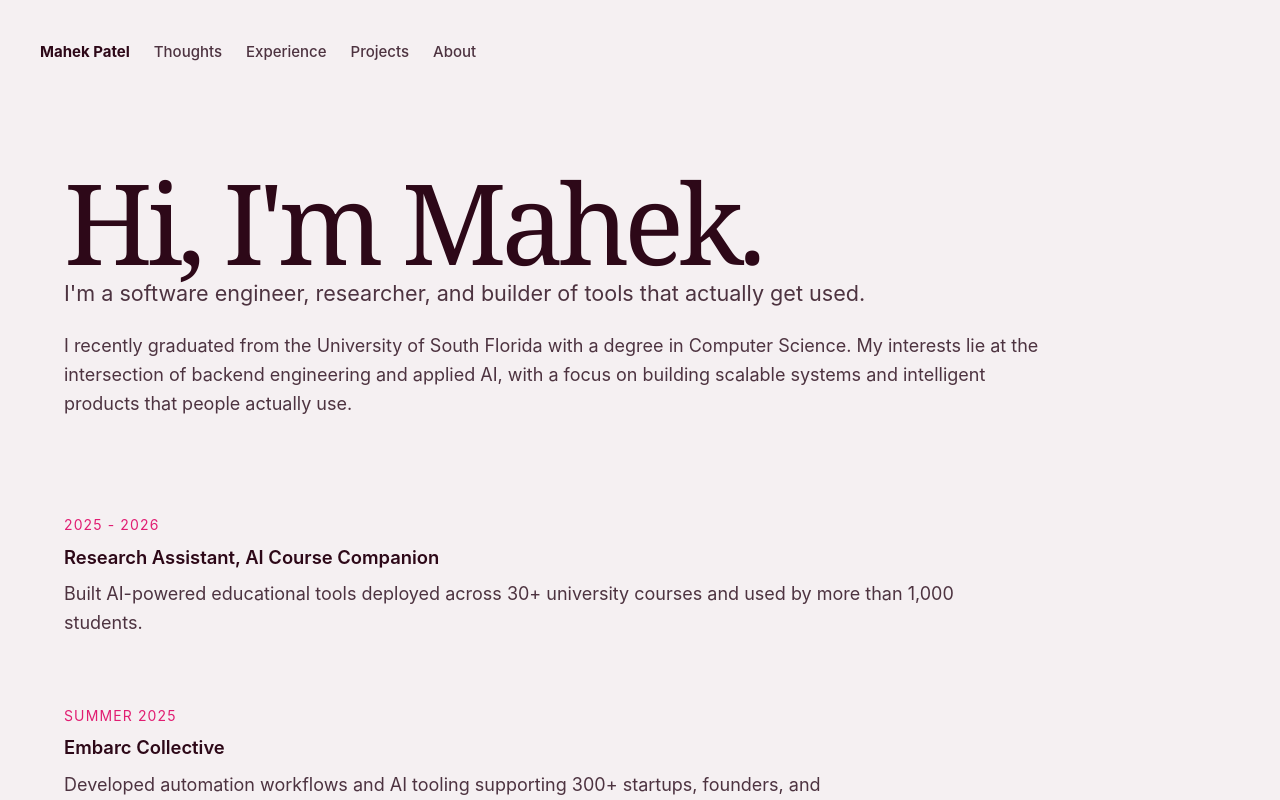
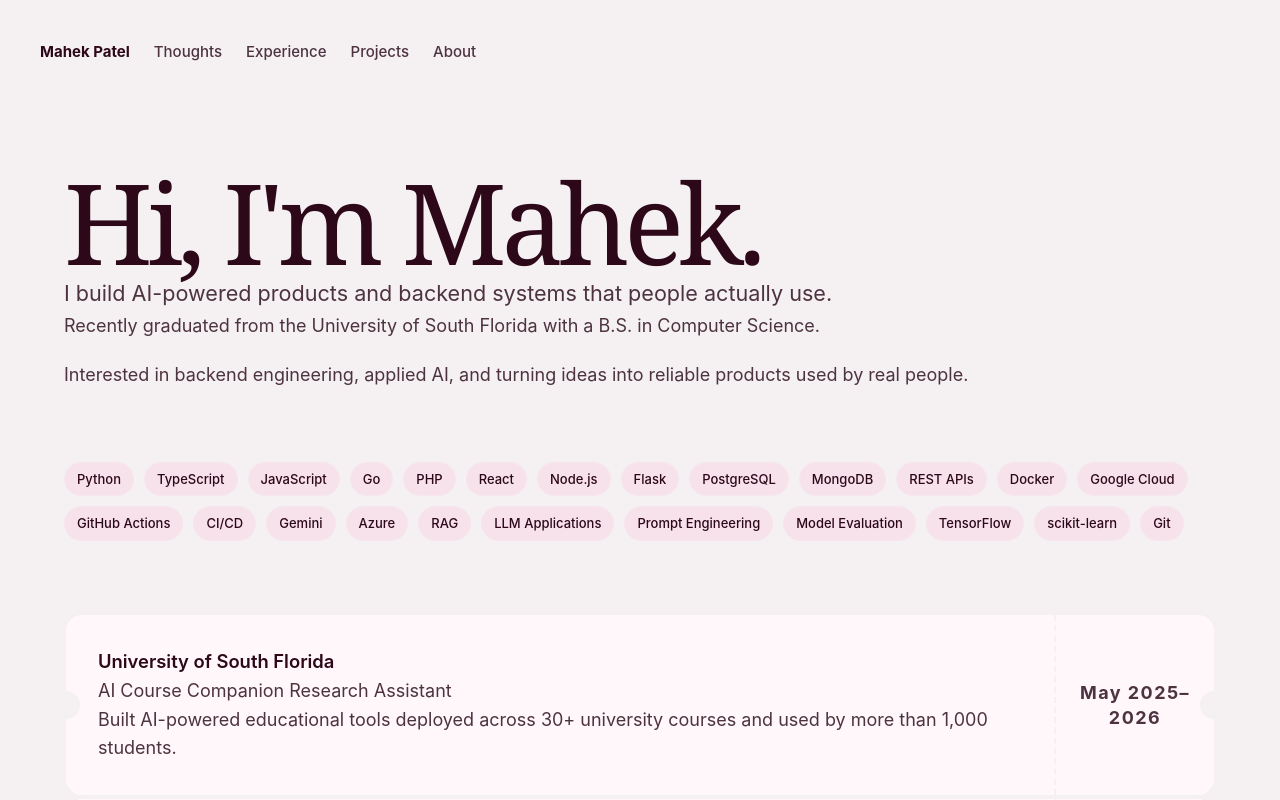
Before and after one commit to mahekp05/personal-website, a React (Vite) app in the folder app/: page / in a window 1280 px wide. Shown: the top 800 px of the page. Built offline with nearby package versions, Linux system fonts and the light colour scheme.

Commit message:
Update website styling and information

```diff
--- a/app/src/data/experience.ts
+++ b/app/src/data/experience.ts
@@ -7,22 +7,23 @@ export type WorkItem = {
   demo?: string;
   technologies?: string[];
 };
+
 export const experience: WorkItem[] = [
   {
     id: 1,
-    title: "Embarc Collective",
+    title: "Techincal Operations Intern @ Embarc Collective",
     period: "Jun 2025 – Aug 2025",
     description:
-      "Built automation workflows, data pipelines, and internal AI tools supporting 300+ startups across operations, analytics, and internal tooling — including user interviews with 12+ coaches to surface workflow pain points.",
+      "Built automation workflows, data pipelines, and AI-powered internal tools supporting operations across a network of 300+ startups. Designed and implemented onboarding systems, LLM-driven interview summarization services, and data integrations that improved workflow efficiency and restored reporting reliability.",
     technologies: ["Python", "Airtable", "Zapier", "OpenAI"],
   },
-  {
-    id: 2,
-    title: "Research Assistant (Applied AI Software Engineer)",
-    period: "May 2025 – May 2026",
-    description:
-      "Research Assistant at USF building AI-powered learning tools deployed across 30+ courses and 1,000+ students — reducing instructor FAQ review time from ~2 hours daily to under 15 minutes.",
-    demo: "https://www.usf.edu/ai-cybersecurity-computing/news/2026/bellini-college-expands-ai-course-companion-to-enhance-teaching-and-student-learning.aspx",
-    technologies: ["PHP", "Google Cloud Storage", "HTML", "CSS", "Gemini", "Azure OpenAI"],
-  },
+{
+  id: 2,
+  title: "Research Assistant (Applied AI Software Engineer) @ USF",
+  period: "May 2025 – May 2026",
+  description:
+    "Built and deployed AI-powered applications serving 1,000+ students across 30+ courses, including a RAG-based knowledge assistant, AI Podcast Generator, automated FAQ pipelines, and LLM confidence-scoring systems. Developed backend services, data pipelines, prompt workflows, and user-facing features integrating Gemini, Azure OpenAI, PostgreSQL, and Google Cloud Storage.",
+  demo: "https://www.usf.edu/ai-cybersecurity-computing/news/2026/bellini-college-expands-ai-course-companion-to-enhance-teaching-and-student-learning.aspx",
+  technologies: ["PHP", "PostgreSQL", "Google Cloud Storage", "Gemini", "Azure OpenAI"],
+}
 ];
--- a/app/src/pages/About.tsx
+++ b/app/src/pages/About.tsx
@@ -17,6 +17,22 @@ export default function About() {
           ))}
         </section>
 
+<section className="tech-section">
+  <h2>Tools I Use</h2>
+
+  <div className="tech-cloud">
+    <span>Python</span>
+    <span>TypeScript</span>
+    <span>React</span>
+    <span>PostgreSQL</span>
+    <span>PHP</span>
+    <span>Google Cloud</span>
+    <span>Azure OpenAI</span>
+    <span>Gemini</span>
+    <span>Docker</span>
+    <span>Git</span>
+  </div>
+</section>
       </main>
     </>
   );
--- a/app/src/pages/FieldNotes.tsx
+++ b/app/src/pages/FieldNotes.tsx
@@ -16,7 +16,7 @@ export default function FieldNotes() {
         {notes.map((note) => (
           <article className="blog-preview" key={note.slug}>
             <p className="note-meta">
-              {note.number} · {note.date}
+              {note.date}
             </p>
 
             <h2>{note.title}</h2>
--- a/app/src/pages/Home.tsx
+++ b/app/src/pages/Home.tsx
@@ -2,48 +2,111 @@ function Home() {
   return (
     <main className="page">
       <section className="hero">
+
         <h1>Hi, I'm Mahek.</h1>
 
         <p className="hero-intro">
-          I'm a software engineer, researcher, and builder of tools that
-          actually get used.
+          I build AI-powered products and backend systems that people actually use.
+        </p>
+
+        <div className="hero-details">
+          <p>
+            Recently graduated from the University of South Florida with a B.S. in
+            Computer Science.
           </p>
 
           <p>
-          I recently graduated from the University of South Florida with a degree in
-          Computer Science. My interests lie at the intersection of backend
-          engineering and applied AI, with a focus on building scalable systems and
-          intelligent products that people actually use.
+            Interested in backend engineering, applied AI, and turning ideas into
+            reliable products used by real people.
           </p>
+        </div>
+
       </section>
 
-      <section className="stack">
-        <div className="highlight">
-          <p className="highlight-date">2025 - 2026</p>
-          <h3>Research Assistant, AI Course Companion</h3>
+
+    <section className="tech-section">
+      <div className="tech-cloud">
+        <span>Python</span>
+        <span>TypeScript</span>
+        <span>JavaScript</span>
+        <span>Go</span>
+        <span>PHP</span>
+        <span>React</span>
+        <span>Node.js</span>
+        <span>Flask</span>
+        <span>PostgreSQL</span>
+        <span>MongoDB</span>
+        <span>REST APIs</span>
+        <span>Docker</span>
+        <span>Google Cloud</span>
+        <span>GitHub Actions</span>
+        <span>CI/CD</span>
+        <span>Gemini</span>
+        <span>Azure</span>
+        <span>RAG</span>
+        <span>LLM Applications</span>
+        <span>Prompt Engineering</span>
+        <span>Model Evaluation</span>
+        <span>TensorFlow</span>
+        <span>scikit-learn</span>
+        <span>Git</span>
+      </div>
+    </section>
+
+      <section className="ticket-stack">
+        <article className="ticket">
+          <div className="ticket-main">
+            <h3>University of South Florida</h3>
+            <p className="ticket-role">
+              AI Course Companion Research Assistant
+            </p>
+
             <p>
               Built AI-powered educational tools deployed across 30+ university
               courses and used by more than 1,000 students.
             </p>
           </div>
 
-        <div className="highlight">
-          <p className="highlight-date">Summer 2025</p>
+          <div className="ticket-stub">
+            <span className="ticket-date">May 2025–2026</span>
+          </div>
+        </article>
+
+        <article className="ticket">
+          <div className="ticket-main">
             <h3>Embarc Collective</h3>
+            <p className="ticket-role">
+              Technical Operations Intern
+            </p>
+
             <p>
-            Developed automation workflows and AI tooling supporting 300+
-            startups, founders, and entrepreneurship programs.
+              Developed automation workflows and AI tooling supporting 300+ startups,
+              founders, and entrepreneurship programs.
             </p>
           </div>
 
-        <div className="highlight">
-          <p className="highlight-date">2025 - 2026</p>
-          <h3>Break Through Tech AI Fellow</h3>
+          <div className="ticket-stub">
+            <span className="ticket-date">Jun 2025 - Aug 2025</span>
+          </div>
+        </article>
+
+        <article className="ticket">
+          <div className="ticket-main">
+            <h3>Break Through Tech</h3>
+            <p className="ticket-role">
+              AI Fellow
+            </p>
+
             <p>
-            Built multimodal machine learning models for dermatology
-            classification with a focus on inclusivity across skin tones.
+              Built multimodal machine learning models for dermatology classification
+              with a focus on inclusivity across skin tones.
             </p>
           </div>
+
+          <div className="ticket-stub">
+            <span className="ticket-date">May 2025–2026</span>
+          </div>
+        </article>
       </section>
 
     </main>
--- a/app/src/pages/Work.tsx
+++ b/app/src/pages/Work.tsx
@@ -2,17 +2,31 @@ import { experience } from "../data/experience";
 
 function WorkCard({ item }: { item: (typeof experience)[number] }) {
   return (
-    <div className="note-card">
-      <h3>{item.title}</h3>
-      <p className="work-date">{item.period}</p>
+    <article className="project-card">
+      <div className="project-card-top">
 
-      <p>{item.description}</p>
+        {item.period && (
+          <span className="project-status">
+            {item.period}
+          </span>
+        )}
+      </div>
+
+      <h2>{item.title}</h2>
+
+      <p className="project-description">
+        {item.description}
+      </p>
 
       {item.technologies && (
-        <p className="tech-stack">{item.technologies.join(" • ")}</p>
+        <div className="project-tech">
+          {item.technologies.map((tech) => (
+            <span key={tech}>{tech}</span>
+          ))}
+        </div>
       )}
 
-      <div className="links">
+      <div className="project-links">
         {item.github && (
           <a href={item.github} target="_blank" rel="noreferrer">
             GitHub →
@@ -21,11 +35,11 @@ function WorkCard({ item }: { item: (typeof experience)[number] }) {
 
         {item.demo && (
           <a href={item.demo} target="_blank" rel="noreferrer">
-            Live Demo →
+            Learn More →
           </a>
         )}
       </div>
-    </div>
+    </article>
   );
 }
 
--- a/app/src/styles/globals.css
+++ b/app/src/styles/globals.css
@@ -245,6 +245,157 @@ nav a:hover {
   border-bottom: 1px solid var(--border);
 }
 
+
+.tech-section {
+  display: flex;
+  flex-direction: column;
+  gap: 16px;
+}
+
+.tech-cloud {
+  display: flex;
+  flex-wrap: wrap;
+  gap: 10px;
+}
+
+.tech-cloud span {
+  background: #f7e2ec;
+  border: 1px solid #f6e7ee;
+  color: var(--text-h);
+  border-radius: 999px;
+  padding: 6px 12px;
+  font-size: 13px;
+  font-weight: 500;
+}
+.ticket {
+  display: grid;
+  grid-template-columns: 1fr 160px; /* was 120px */
+  background: var(--card-bg);
+  border: 2px solid var(--border);
+  border-radius: 18px;
+  overflow: hidden;
+  position: relative;
+}
+
+/* Ticket cutouts */
+.ticket::before,
+.ticket::after {
+  content: "";
+  position: absolute;
+  top: 50%;
+  width: 28px;
+  height: 28px;
+  background: var(--bg);
+  border-radius: 50%;
+  transform: translateY(-50%);
+}
+
+.ticket::before {
+  left: -14px;
+}
+
+.ticket::after {
+  right: -14px;
+}
+
+.ticket-main {
+  padding: 2rem;
+}
+
+.ticket-stub {
+  border-left: 2px dashed var(--border);
+  display: flex;
+  flex-direction: column;
+  align-items: center;
+  justify-content: center;
+  gap: 1rem;
+  padding: 1.5rem;
+}
+
+.ticket-date {
+  font-weight: 700;
+  letter-spacing: 0.08em;
+  text-align: center;
+  line-height: 1.4;
+}
+
+.ticket-icon {
+  font-size: 1.5rem;
+}
+
+
+.project-grid {
+  display: grid;
+  gap: 1.5rem;
+}
+
+.project-card {
+  position: relative;
+  background: var(--card-bg);
+  border: 1px solid var(--border);
+  border-radius: 22px;
+  padding: 1.6rem;
+  box-shadow: var(--shadow);
+}
+
+.project-card-top {
+  display: flex;
+  justify-content: space-between;
+  align-items: center;
+  gap: 1rem;
+  margin-bottom: 1rem;
+}
+
+.project-number,
+.project-status {
+  font-size: 0.78rem;
+  letter-spacing: 0.08em;
+  text-transform: uppercase;
+  color: var(--accent);
+  font-weight: 700;
+}
+
+.project-status {
+  border: 1px solid var(--border);
+  border-radius: 999px;
+  padding: 0.25rem 0.7rem;
+  background: var(--bg);
+}
+
+.project-card h2 {
+  margin: 0 0 0.75rem;
+  color: var(--text-h);
+}
+
+.project-description {
+  margin: 0 0 1rem;
+}
+
+.project-tech {
+  display: flex;
+  flex-wrap: wrap;
+  gap: 0.5rem;
+  margin-top: 1rem;
+}
+
+.project-tech span {
+  border: 1px solid var(--border);
+  border-radius: 999px;
+  padding: 0.25rem 0.65rem;
+  font-size: 0.82rem;
+  background: var(--bg);
+}
+
+.project-links {
+  display: flex;
+  gap: 1rem;
+  flex-wrap: wrap;
+  margin-top: 1.25rem;
+}
+
+.project-links a {
+  font-weight: 700;
+}
 /* Work */
 
 .work-header {
```
Also changed, not shown: app/src/data/about.ts (+5 -9 lines), app/src/data/notes.ts (+77 -13 lines), app/src/pages/Now.tsx (+16 -11 lines). Lines whose indentation alone changed are shown as unchanged.
